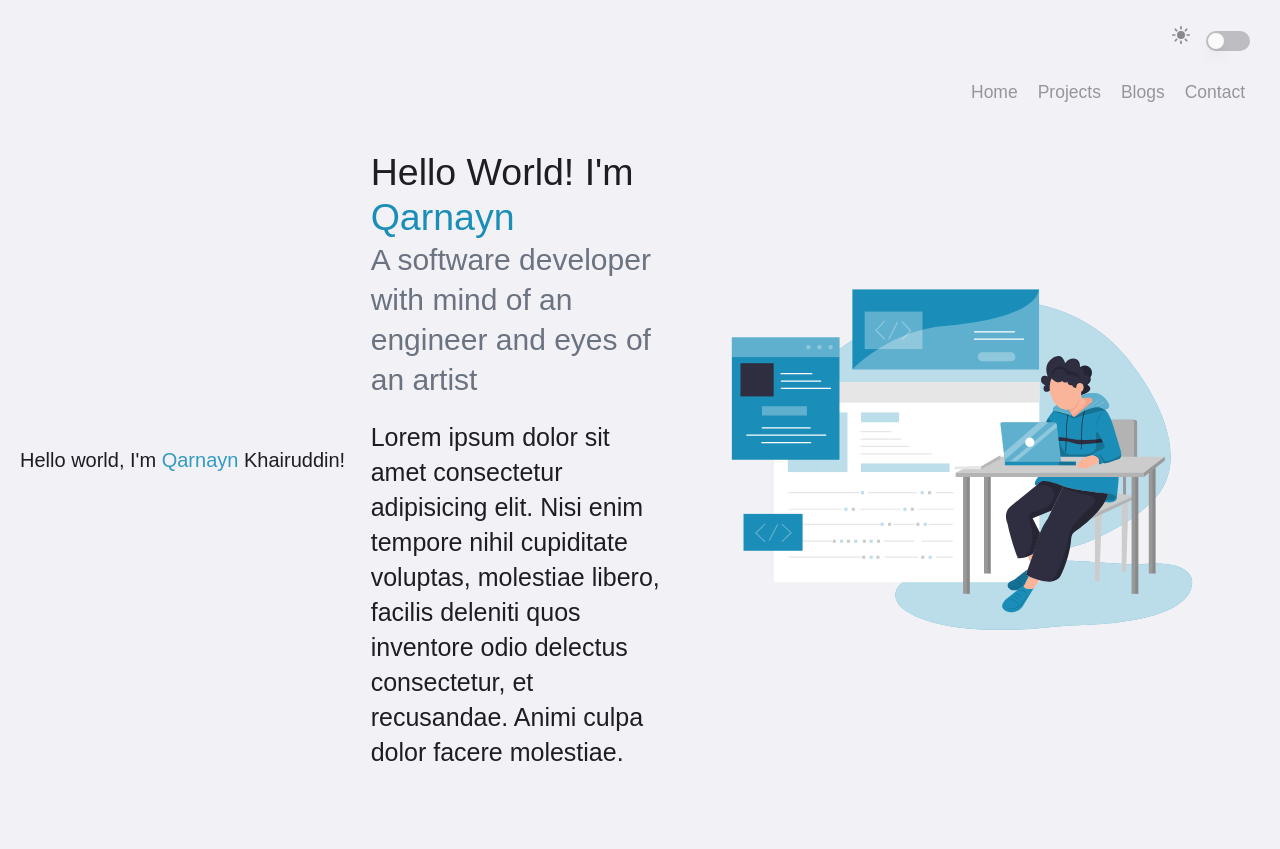
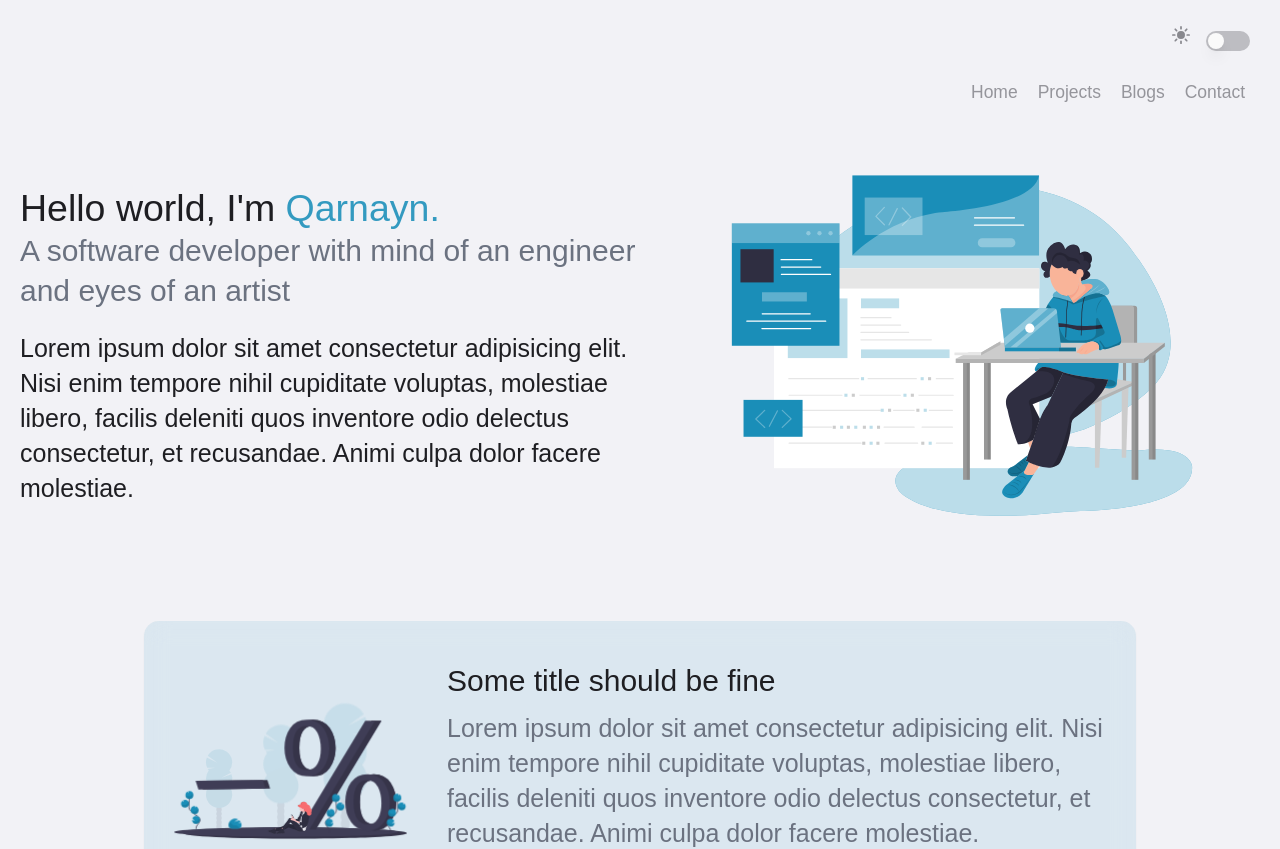
Before and after one commit to qarnayn-dev/qarnayn_portfolio, a Next.js app: page / in a window 1280 px wide. Shown: the top 849 px of the page. Built offline with nearby package versions, Linux system fonts and the light colour scheme.

Commit message:
ADD - entering animation for card

```diff
--- a/components/AnimatedText.tsx
+++ b/components/AnimatedText.tsx
@@ -9,7 +9,7 @@ interface iAnimatedTextProps{
 }
 
 /// Animate text based on [textInput]
-export const AnimatedText = ({textInput,specialTexts,specialStyleClass}:iAnimatedTextProps) => {
+export const AnimatedText = ({textInput, specialTexts,specialStyleClass}:iAnimatedTextProps) => {
   let wordListAll: string[];
   switch (typeof textInput) {
     case "string":
@@ -74,7 +74,7 @@ const WordAppear = ({myKey,text,focusColor,defaultColor,textStyleClass}:iWordFoc
   useEffect(() => {setTimeout(() => {setOnFocus(false)},500)}, [])
 
   const springStyle = useSpring({
-    config: {duration:600},
+    config: {duration:400},
     from: {
       scale: onFocus ? 1 : 1.5,
       marginLeft: onFocus ? '0' : (text.length < 8 ? '1.5rem' : '2.25rem'),
--- a/components/CardWithGraphic.tsx
+++ b/components/CardWithGraphic.tsx
@@ -1,4 +1,5 @@
 import { useContext } from "react";
+import { useSpringRef, useSpring, useChain, animated } from "react-spring";
 import { ThemeContext } from "./DarkThemeToggle";
 
 interface iCardWithGraphic{
@@ -11,15 +12,44 @@ interface iCardWithGraphic{
 /// Provide graphic and some descriptions
 export const CardWithGraphicContainer = ({title,content,graphic,graphicOnDark}:iCardWithGraphic )=> {
   const { theme } = useContext(ThemeContext)
-  const isDark:boolean = theme === 'dark'
+  const isDark: boolean = theme === 'dark'
+
+  // heading ref
+  const titleSpring1Ref = useSpringRef();
+  const titleSrping1 = useSpring({
+    ref: titleSpring1Ref,
+    config: { duration: 400 },
+    from: {opacity:0, y:100 },
+    to: {opacity:1, y:0}
+  });
+  const titleSpring2Ref = useSpringRef();
+  const titleSpring2 = useSpring({
+    ref: titleSpring2Ref,
+    config: { duration: 600 },
+    from: { transform: 'rotateX(180deg)'},
+    to: {transform: 'rotateX(0deg)'}
+  });
+  // description ref
+  const descMotionRef = useSpringRef();
+  const descSpring = useSpring({
+    ref: descMotionRef,
+    config: { duration: 200, },
+    from: {opacity: 0},
+    to: {opacity: 1}
+  });
+  //  using chains
+  useChain([titleSpring1Ref, titleSpring2Ref, descMotionRef]);
+
   return (
     <div className='my-6 px-4 md:px-6 py-8 rounded-xl apply-glass h-60 w-full md:max-w-[80%] bg-primary-base bg-opacity-10 flex gap-4 md:gap-6 shadow-sm'>
       <div className='mr-2 min-w-[25%] max-w-[40%] flex'>
         {isDark ? graphicOnDark: graphic}
       </div>
       <div className='w-full style-body'>
-        <div className='mb-2 style-subheading'>{title}</div>
-        <div className='style-secondary'>{content}</div>
+        <animated.div style={titleSrping1} className='mb-2 style-subheading'>
+          <animated.h2 style={titleSpring2}>{title}</animated.h2>
+        </animated.div>
+        <animated.div style={descSpring} className='style-secondary'>{content}</animated.div>
       </div>
     </div>
   )
--- a/pages/index.tsx
+++ b/pages/index.tsx
@@ -12,7 +12,7 @@ import SolutionIlluDark from '../assets/solution_mindset_dark.svg';
 import ServerIllu from '../assets/server_cluster.svg';
 import ServerIlluDark from '../assets/server_cluster_dark.svg';
 import { CardWithGraphicContainer } from '../components/CardWithGraphic';
-import {animated , config, useSpring, useTransition} from 'react-spring';
+import {animated , config, useChain, useSpring, useSpringRef, useTransition} from 'react-spring';
 import { AnimatedText } from '../components/AnimatedText';
 
 const Home: NextPage = () => {
@@ -60,40 +60,15 @@ const Intro = () => {
       <div className='min-w-[40%] float-right mx-6 md:mr-10 '>
         {(theme==='light')? <DevIllustration/>: <DevIllustrationDark/>}
       </div>
-      <div className='float-left w-full'>
-        <h1 className='style-heading'>
-          Hello World! I'm
-          <span className='text-primary-base'> Qarnayn</span>
-        </h1>
+      <div className='float-left w-full style-heading'>
+        <AnimatedText
+          textInput={"Hello world, I'm Qarnayn."}
+          specialTexts={['Qarnayn.']}
+          specialStyleClass={`text-primary-t2 font-medium`}
+        />
         <h1 className='style-subheading style-secondary'>A software developer with mind of an engineer and eyes of an artist</h1>
         <div className='mt-4 style-body'>Lorem ipsum dolor sit amet consectetur adipisicing elit. Nisi enim tempore nihil cupiditate voluptas, molestiae libero, facilis deleniti quos inventore odio delectus consectetur, et recusandae. Animi culpa dolor facere molestiae.</div>
-      </div>
-      <div className='text-start w-full'>
-        <AnimatedText
-          textInput={"Hello world, I'm Qarnayn Khairuddin!"}
-          specialTexts={['Qarnayn']}
-          specialStyleClass={`text-primary-t2 font-medium`}
-        />
       </div>
     </div>
   )
 }
-
-
-
-const MyValues = () => {
-  return (
-    <>
-
-    </>
-  )
-}
-
-
-
-
-const Background = () => {
-  return (
-    <></>
-  )
- }
```
